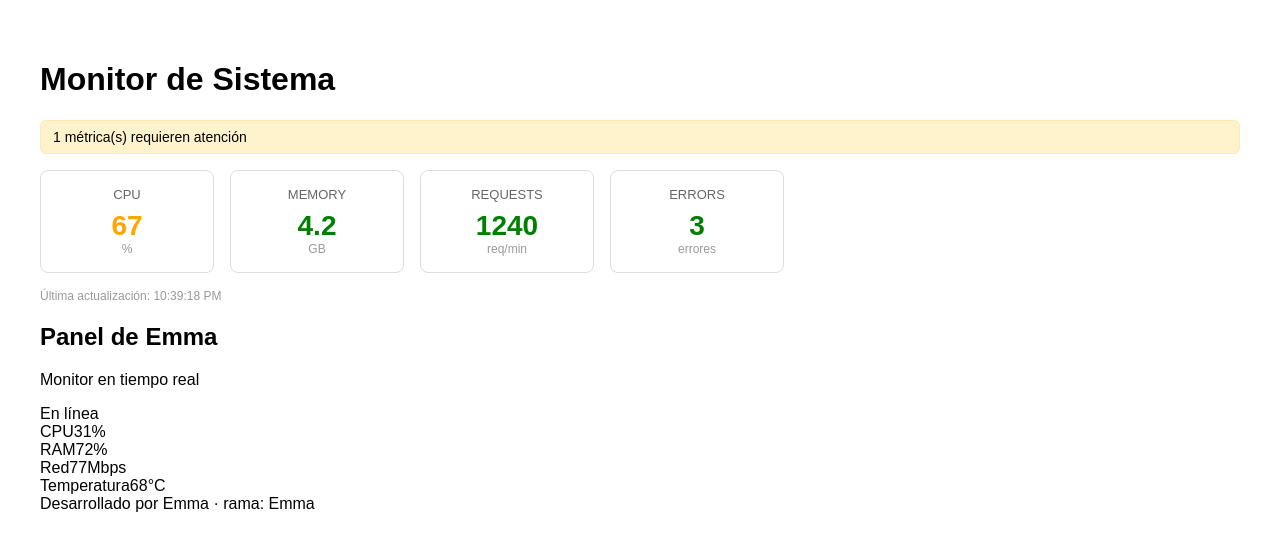
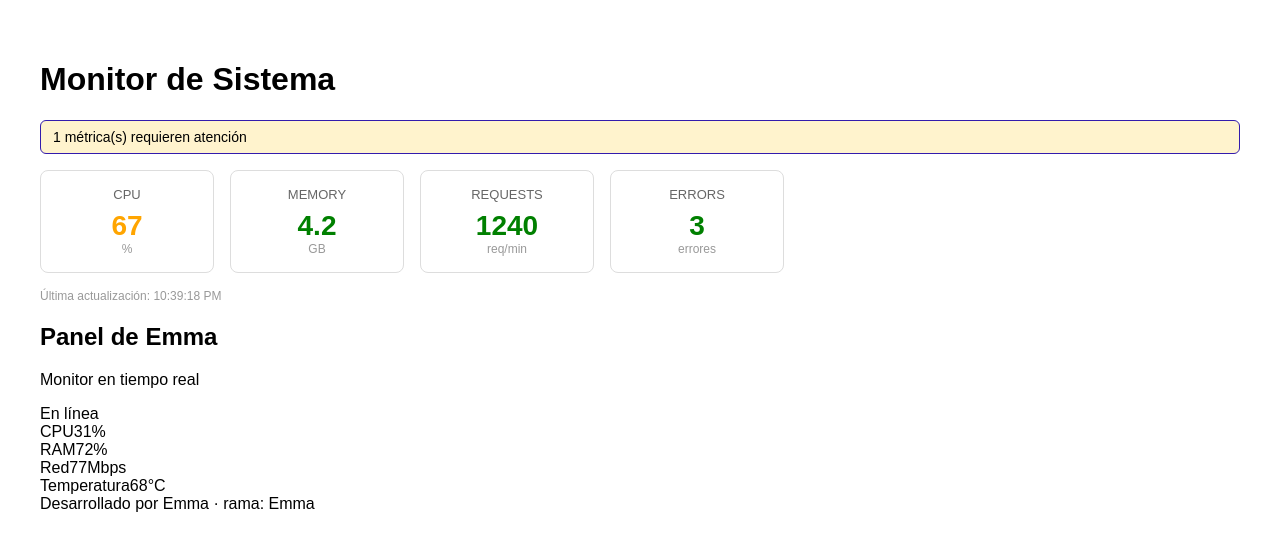
Before and after one commit to DangerousMichi/Monitor-Dashboard-, a Next.js app: page / in a window 1280 px wide. Shown: the top 548 px of the page. Built offline with nearby package versions, Linux system fonts and the light colour scheme.

Commit message:
Update Dashboard alert border color

```diff
--- a/components/Dashboard.tsx
+++ b/components/Dashboard.tsx
@@ -19,7 +19,7 @@ export default function Dashboard() {
       {hasAlerts && (
         <div style={{
           background: '#fff3cd',
-          border: '1px solid #ffebb0',
+          border: '1px solid #331bad',
           borderRadius: 6,
           padding: '8px 12px',
           marginBottom: 16,
```
